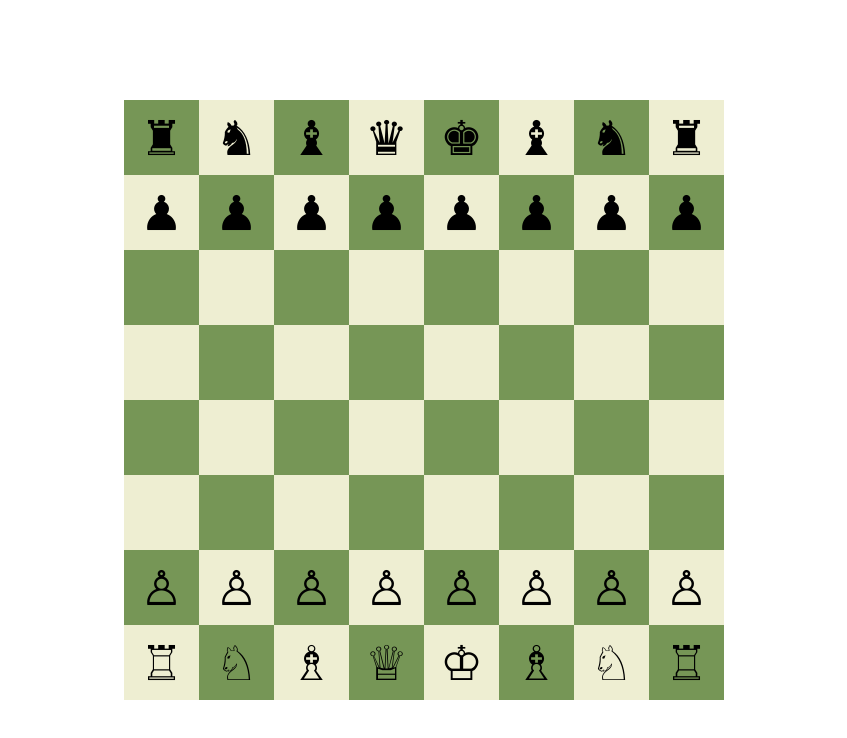
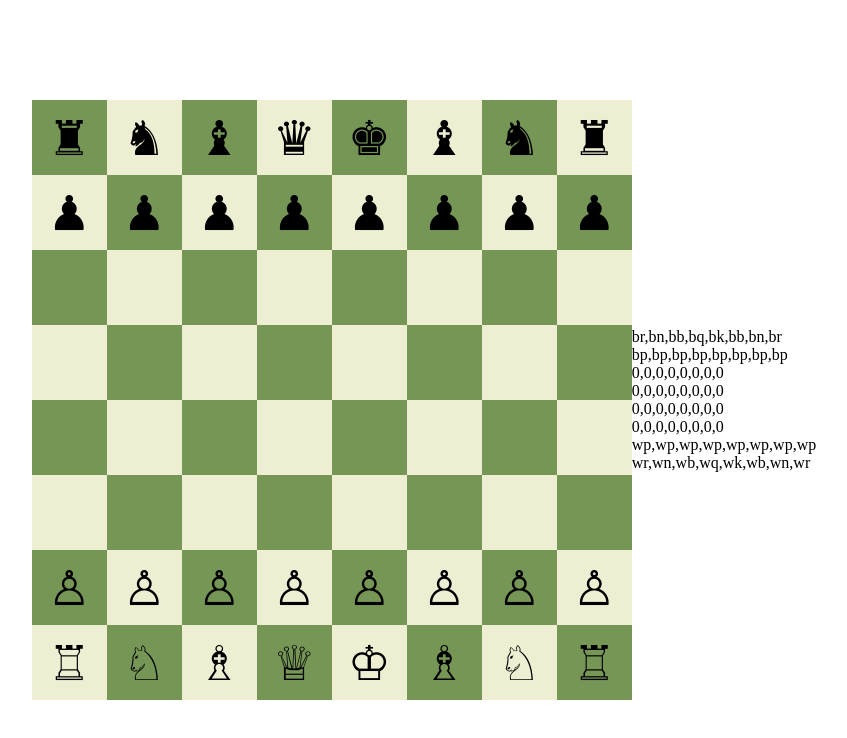
Before and after one commit to TrevorStreng/chessApp, a plain HTML site: page index.html in a window 1280 px wide. Shown: the whole page, without its empty margins (216-1063 px from the left). Drawn offline with Linux system fonts and the light colour scheme.

Commit message:
displaying current state of gameBoard on screen to help with development purposes

```diff
--- a/index.html
+++ b/index.html
@@ -10,6 +10,7 @@
       <div class="board"></div>
       <div class="move-list"></div>
       <!-- add a section above and below board for pieces that have been taken -->
+      <div class="gameBoard"></div>
     </main>
     <script src="checkMove.js"></script>
     <script src="index.js"></script>
--- a/index.js
+++ b/index.js
@@ -1,4 +1,5 @@
 let playerColor = "white"; // ^ change this is changing currrent player
+let pieceCnt = 1;
 
 function colorSquares() {
   const board = document.querySelector(".board");
@@ -242,6 +243,7 @@ function movePiece(selectedSquare) {
     selectedPiece = undefined;
   }
   console.log(gameBoard);
+  displayGameBoard();
 }
 
 function highlight(piece) {
@@ -274,9 +276,22 @@ function drawCircles(piece) {
   }
 }
 
+function displayGameBoard() {
+  const gb = document.querySelector(".gameBoard");
+  gb.innerHTML = "";
+  for (let i = 0; i < gameBoard.length; i++) {
+    const row = document.createElement("div");
+    row.innerHTML = `<div>${gameBoard[i]}</div>`;
+    gb.appendChild(row);
+  }
+}
+
 function initGameBoard() {
   colorSquares();
   addGamePieces();
+  displayGameBoard();
 }
 
 initGameBoard();
+
+// ! maybe use local storage to save game state
```
